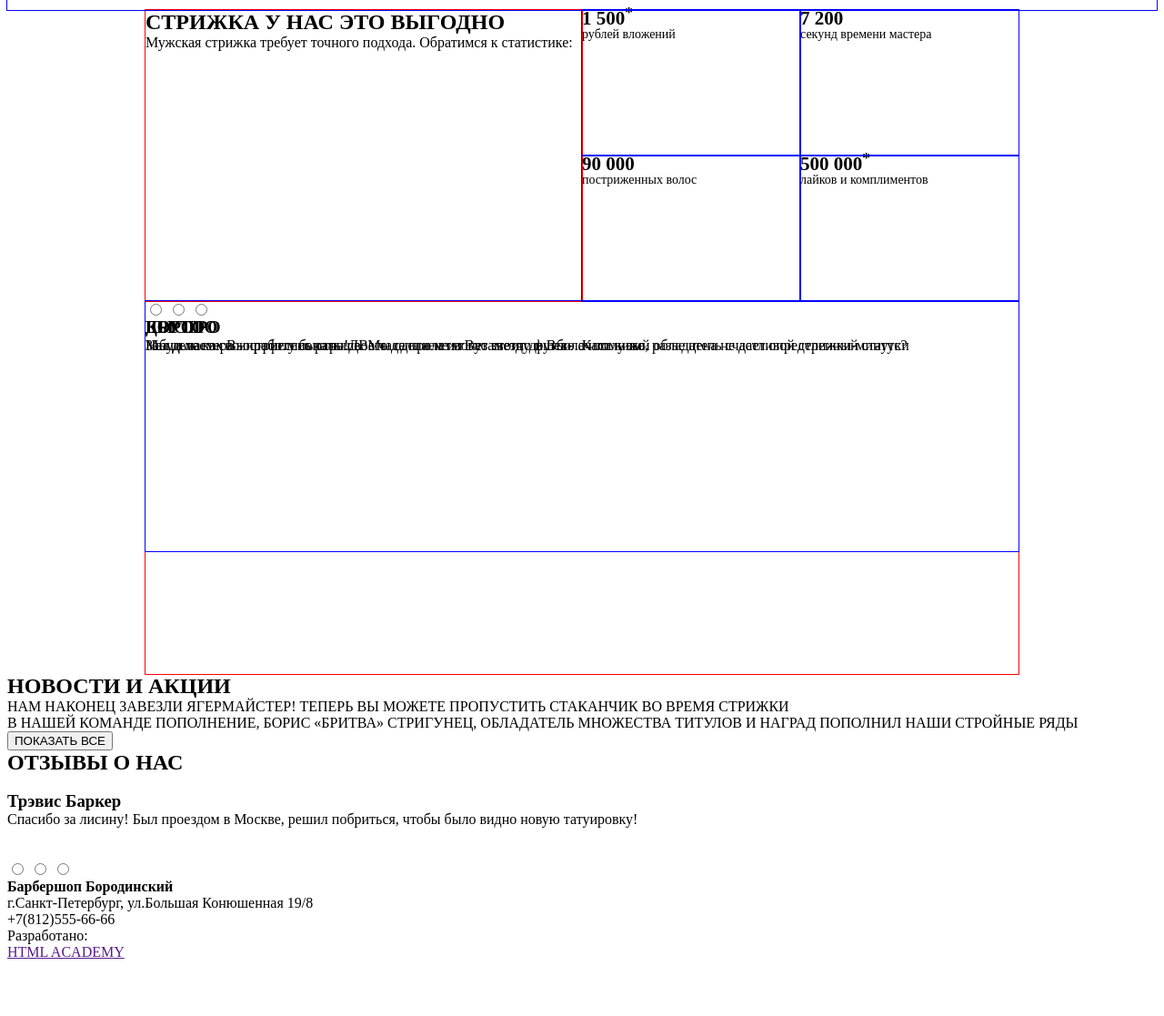
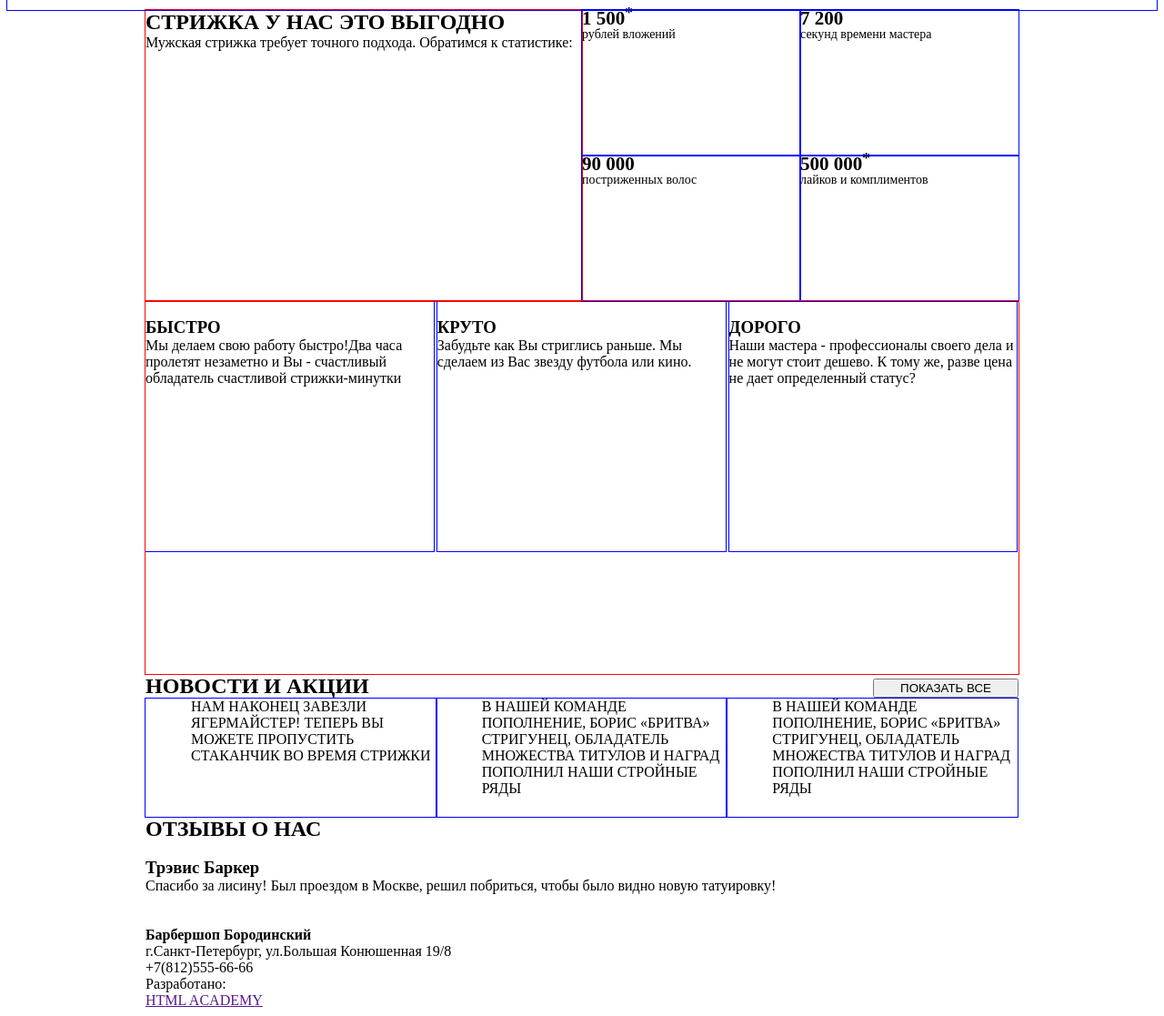
Before and after one commit to MaxKalnik/BshopAdaptive, a plain HTML site: page index.html in a window 1280 px wide. Shown: the part 717-1834 px from the top of the page at 91% size. Before the commit the page ends 1781 px from the top, so only its background shows below. Drawn offline with nearby package versions, Linux system fonts and the light colour scheme; files that its build step writes are made by us from their sources.

Commit message:
markup++

```diff
--- a/index.html
+++ b/index.html
@@ -61,14 +61,14 @@
 				<li class="advantages__item advantages__item--quick">
 					<img src="" alt="">
 					<h3>БЫСТРО</h3>
-					<p>Мы делаем свою работу быстро!ДВа часа пролетят незаметно и Вы - счастливый обладатель счастливой стрижки-минутки</p>
+					<p>Мы делаем свою работу быстро!Два часа пролетят незаметно и Вы - счастливый обладатель счастливой стрижки-минутки</p>
 				</li>
-				<li class="advantages__item advantages__item--cool">
+				<li class="advantages__item advantages__item--cool slider-hidden">
 					<img src="" alt="">
 					<h3>КРУТО</h3>
 					<p>Забудьте как Вы стриглись раньше. Мы сделаем из Вас звезду футбола или кино.</p>
 				</li>
-				<li class="advantages__item advantages__item--cheap">
+				<li class="advantages__item advantages__item--cheap slider-hidden">
 					<img src="" alt="">
 					<h3>ДОРОГО</h3>
 					<p>Наши мастера - профессионалы своего дела и не могут стоит дешево. К тому же, разве цена не дает определенный статус?</p>
@@ -80,7 +80,7 @@
 				</div>
 			</ul>
 		</section>
-		<section class="news">
+		<section class="news wrapper">
 			<h2>НОВОСТИ И АКЦИИ</h2>
 			<div class="news-item">
 				<div class="new-item__date">
@@ -94,10 +94,17 @@
 				</div>
 				<p>В НАШЕЙ КОМАНДЕ ПОПОЛНЕНИЕ, БОРИС «БРИТВА» СТРИГУНЕЦ, ОБЛАДАТЕЛЬ МНОЖЕСТВА ТИТУЛОВ И НАГРАД ПОПОЛНИЛ НАШИ СТРОЙНЫЕ РЯДЫ</p>
 			</div>
-			<button type="btn btn--news">ПОКАЗАТЬ ВСЕ</button>
+			<div class="news-item">
+				<div class="new-item__date">
+
+				</div>
+				<p>В НАШЕЙ КОМАНДЕ ПОПОЛНЕНИЕ, БОРИС «БРИТВА» СТРИГУНЕЦ, ОБЛАДАТЕЛЬ МНОЖЕСТВА ТИТУЛОВ И НАГРАД ПОПОЛНИЛ НАШИ СТРОЙНЫЕ РЯДЫ</p>
+			</div>
+			<button class="btn btn--news">ПОКАЗАТЬ ВСЕ</button>
 		</section>
-		<section class="reviews">
+		<section class="reviews wrapper">
 			<h2>ОТЗЫВЫ О НАС</h2>
+			<div class="reviews-left"></div>
 			<div class="reviews-item">
 				<img src="" alt="">
 				<h3>Трэвис Баркер</h3>
@@ -113,6 +120,7 @@
 				<h3></h3>
 				<p></p>
 			</div>
+			<div class="reviews-right"></div>
 			<div class="slider__switcher slider__switcher--reviews">
 				<input type="radio">
 				<input type="radio">
@@ -121,6 +129,7 @@
 		</section>
 	</main>
 	<footer class="page-footer">
+		<div class="wrapper">
 			<div class="contacts">
 				<h4>Барбершоп Бородинский</h4>
 				<p>г.Санкт-Петербург, ул.Большая Конюшенная 19/8</p>
@@ -135,6 +144,7 @@
 				<p>Разработано:</p>
 				<a href="">HTML ACADEMY</a>
 			</div>
+		</div>
 	</footer>
 </body>
 </html>
--- a/sass/style.scss
+++ b/sass/style.scss
@@ -128,15 +128,88 @@ sup {
 	@include outline-blue();
 }
 .advantages__item {
-	position: absolute;
 	width: 100%;
 }
-.advantages__item--cheap {
+/*.advantages__item--cheap {
 	z-index: 100;
+}*/
+.slider-hidden {
+	display: none;
 }
 @media (min-width: 768px) {
+	.slider-hidden {
+		display: block;
+}
+	.advantages__item {
+		min-height: 180px;
+	}
+}
+@media (min-width: 1200px) {
+	.slider-hidden {
+		display: inline-block;
+}
+	.advantages__item {
+		width: 33%;
+		min-height: 275px;
+		display: inline-block;
+		vertical-align: top;
 
 }
+	.slider__switcher  {
+		display: none;
+	}
+}
+/*NEWS*/
+.news {
+	position: relative;
+}
+.news-item {
+	min-height: 130px;
+	padding-left: 50px;
+	@include outline-blue();
+}
+.news-item:nth-of-type(n+3) {
+	display: none;
+}
+.btn--news {
+	display: block;
+	width: 100%;
+}
+@media (min-width: 768px) {
+	.news-item {
+		display: inline-block;
+		width: 50%;
+		vertical-align: top;
+		box-sizing: border-box;
+	}
+	.btn--news {
+		position: absolute;
+		right: 0;
+		top: 5px;
+		width: 160px;
+	}
+}
+
 @media (min-width: 1200px) {
+	.news-item:nth-of-type(n+3) {
+		display: inline-block;
+}
+	.news-item {
+		display: inline-block;
+		width: 33.3%;
+		vertical-align: top;
+		box-sizing: border-box;
+	}
+	.btn--news {
+		position: absolute;
+		right: 0;
+		top: 5px;
+		width: 160px;
+	}
 
 }
+/*REVIEWS*/
+.reviews-left,
+.reviews-right {
+	display: none;
+}
```
Also changed, not shown: css/style.css. Lines whose indentation alone changed are shown as unchanged.
